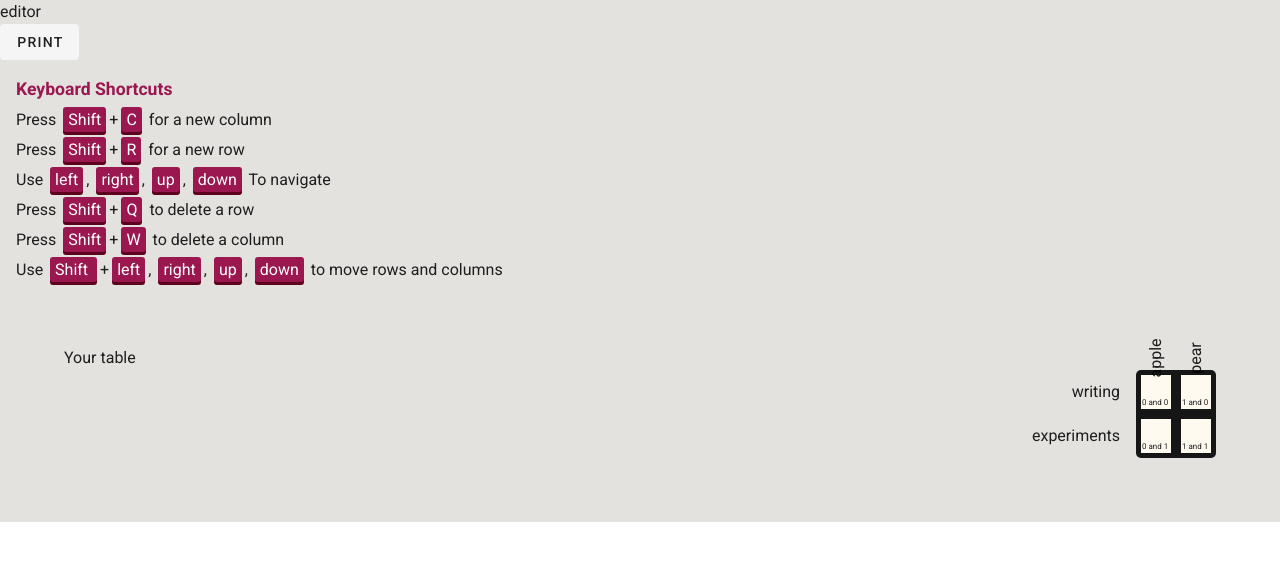
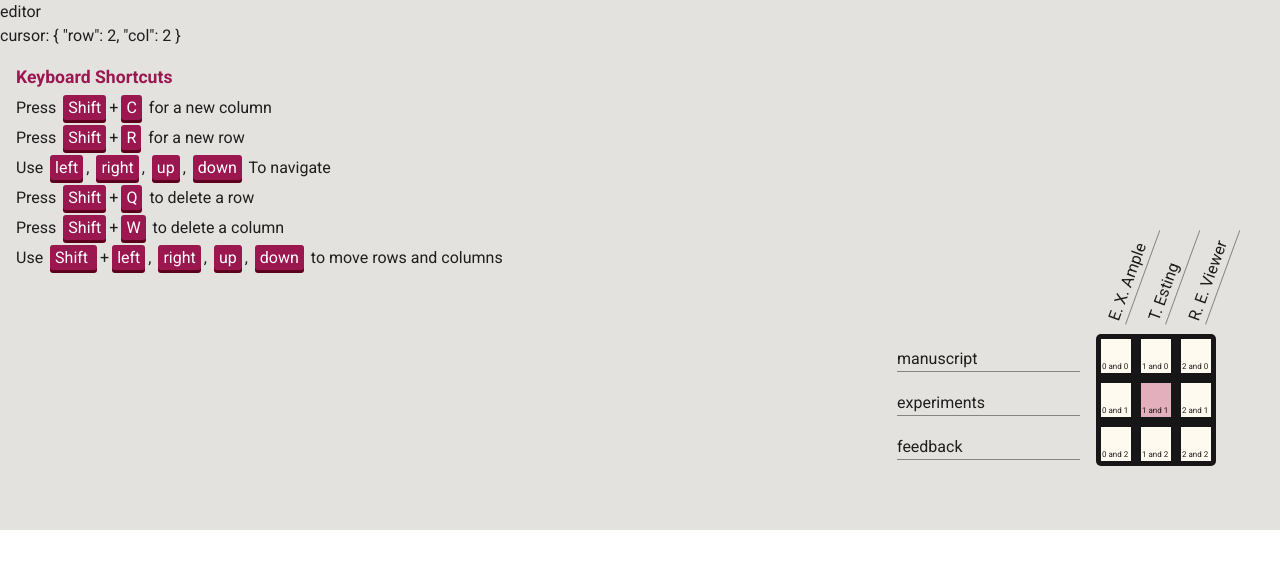
Before and after one commit to try-CTAB/CTAB-main, a Vue app: page / in a window 1280 px wide. Shown: the top 568 px of the page. Built offline with nearby package versions, Linux system fonts and the light colour scheme.

Commit message:
Making table editable
Most shortcuts working and table can now be edited easily.

```diff
--- a/src/components/HeatmapEditor.vue
+++ b/src/components/HeatmapEditor.vue
@@ -1,9 +1,12 @@
 <template>
     <div class="heatmap-editor">
         <div>editor</div>
-        <v-btn depressed @click="printContributionHeatmap">
-            print
-        </v-btn>
+        cursor: {{cursor}}
+<!--        rows: {{heatmap.rows}} <br>-->
+<!--        columns: {{heatmap.cols}}-->
+<!--        <v-btn depressed @click="testName">-->
+<!--            test-->
+<!--        </v-btn>-->
         <div class="shortcut-box">
             <div class="shortcut-title">Keyboard Shortcuts</div>
             <div class="shortcut-hint"> Press <span class="keyboard-key">Shift</span>+<span class="keyboard-key">C</span> for a new column </div>
@@ -22,10 +25,32 @@
         <div class="format-box"></div>
         <div class="editor">
             <div id="editor-grid">
-                <div style="grid-row: 1; grid-column: 1">Your table</div>
-                <div style="grid-row: 1; grid-column: 2" class="heatmap-column">banana</div>
-                <div style="grid-row: 2; grid-column: 1" class="heatmap-row">canine</div>
-                <div style="grid-row: 3; grid-column: 1" class="heatmap-row">cookin</div>
+                <div v-for="(col, index) in heatmap.cols" :key="index" class="heatmap-column"
+                     :class="'grid-c'+(index+1)+'r0'" v-bind:style="{ gridColumn: (index+2)}" >
+                    <div  class="heatmap-column-input">
+                    <v-text-field
+                            color="var(--theme-deep-red)"
+                            :value="heatmap.cols[index]"
+                            dense
+                            hide-details
+                            v-model="heatmap.cols[index]"
+                            :ref="'col'+(index+1)"
+                            @focus="$event.target.select()"
+                    ></v-text-field>
+                    </div>
+                </div>
+                <div v-for="(row, index) in heatmap.rows" :key="index" class="heatmap-row"
+                     :class="'grid-c0r'+(index+1)" v-bind:style="{ gridRow: (index+2)}">
+                    <v-text-field
+                            color="var(--theme-deep-red)"
+                            :value="heatmap.rows[index]"
+                            dense
+                            hide-details
+                            v-model="heatmap.rows[index]"
+                            :ref="'row'+(index+1)"
+                            @focus="$event.target.select()"
+                    ></v-text-field>
+                </div>
                 <div class="gridbars"></div>
                 <v-responsive :aspect-ratio="1" style="grid-row: 2; grid-column: 2" class="grid-el">
                   <div>doom</div>
@@ -46,10 +71,11 @@
     export default {
         name: "HeatmapEditor",
         data: () => ({
-            heatmap: {cols: ['apple', 'pear'],
-                rows: ['writing', 'experiments']},
+            heatmap: {cols: ['E. X. Ample', 'T. Esting','R. E. Viewer'],
+                rows: ['manuscript', 'experiments','feedback']},
             heatmapEl: null,
-            keysDown: {}
+            keysDown: {},
+            cursor: {row:2, col:2}
         }),
         watch: {
             heatmap: {
@@ -67,41 +93,12 @@
                 this.heatmapEl.style.gridTemplateRows = '1f' + ' auto'.repeat(this.heatmap.cols.length)
                 this.heatmapEl.style.gridTemplateColumns = '1f' + ' auto'.repeat(this.heatmap.rows.length);
                 // this.heatmap.style.gridTemplateRows = ;
-                this.drawColLabels();
-                this.drawRowLabels();
                 this.drawContents();
                 this.drawBorder();
+                this.drawCursor()
+            },
 
 
-            },
-
-            drawColLabels() {
-                // remove old labels
-                document.querySelectorAll('.heatmap-column').forEach(e => e.remove());
-                // draw newlabels
-                for (const [i, row] of this.heatmap.cols.entries()) {
-                    let col_label = document.createElement('div');
-                    col_label.innerHTML = row;
-                    col_label.classList.add("heatmap-column");
-                    col_label.style.gridColumn = i + 2;
-                    col_label.style.gridRow = 1;
-                    this.heatmapEl.appendChild(col_label)
-                }
-            },
-
-            drawRowLabels() {
-                // remove old labels
-                document.querySelectorAll('.heatmap-row').forEach(e => e.remove());
-                // draw newlabels
-                for (const [i, row] of this.heatmap.rows.entries()) {
-                    let col_label = document.createElement('div');
-                    col_label.innerHTML = row;
-                    col_label.classList.add("heatmap-row");
-                    col_label.style.gridColumn = 1;
-                    col_label.style.gridRow = i + 2;
-                    this.heatmapEl.appendChild(col_label)
-                }
-            },
 
             drawContents() {
                 // remove the old grid elements
@@ -111,6 +108,7 @@
                     for (let j = 0; j < this.heatmap.rows.length; j++) {
                         let grid_element = document.createElement('div');
                         grid_element.classList.add("grid-el");
+                        grid_element.classList.add(`grid-c${i+1}r${j+1}`);
                         grid_element.innerHTML = i +' and ' +  j;
                         grid_element.style.gridColumn = i + 2;
                         grid_element.style.gridRow = j + 2;
@@ -130,22 +128,117 @@
                 console.log('Clicked on ' + col + '  and row ' + row)
             },
 
+            // attempt to move the 'cursor'
+            moveCurrentSquare(directionVal) {
+                console.log('moving cursor' + directionVal)
+                if (directionVal === 1) { // right
+                    if (this.cursor.col < this.heatmap.cols.length) {
+                        this.cursor.col++;
+                    }
+                } else if (directionVal === 2) {// left
+                    if (this.cursor.row === 0 && this.cursor.col > 1) { // we are in header row, so we can only go to 1
+                        this.cursor.col--;
+                    } else if (this.cursor.row > 0 && this.cursor.col > 0 ) { // we cant go further than 0
+                        this.cursor.col--;
+                    }
+                } else if (directionVal === 3) {// up
+                    if (this.cursor.col === 0 && this.cursor.row > 1) { // we are in row labels, so we can only go to 1
+                        this.cursor.row--;
+                    } else if (this.cursor.col > 0 &&this.cursor.row > 0 ) { // we cant go further than 0
+                        this.cursor.row--;
+                    }
+                } else if (directionVal === 4) {// down
+                    if (this.cursor.row < this.heatmap.rows.length) {
+                        this.cursor.row++;
+                    }
+                }
+                this.drawCursor()
+            },
+
+            drawCursor() {
+                // first remove the cursor class from the previously focussed element
+                const old_focus = document.querySelectorAll(".cursor");
+                [].forEach.call(old_focus, (el) => { el.classList.remove("cursor") });
+
+                // and then add it to the new one!
+                let focusedEl = document.querySelector('.grid-c' + this.cursor.col + 'r' + this.cursor.row)
+                focusedEl.classList.add("cursor");
+            },
+
             addRow(name) {
-                this.heatmap.rows.push(name)
+                this.heatmap.rows.push(name);
+                // make sure we automatically select the text box to enter name
+                this.$nextTick(() => {
+                    // focus on the last text input element (which is the one we just added!)
+                    this.$refs['row'+this.heatmap.rows.length][0].focus();
+                    Object.keys(this.keysDown).forEach(v => this.keysDown[v] = false);
+                });
             },
 
             addColumn(name) {
-                this.heatmap.cols.push(name)
+                this.heatmap.cols.push(name);
+                // make sure we automatically select the text box to enter name
+                this.$nextTick(() => {
+                    // focus on the last text input element (which is the one we just added!)
+                    this.$refs['col' + this.heatmap.cols.length][0].focus();
+                    Object.keys(this.keysDown).forEach(v => this.keysDown[v] = false);
+                });
+            },
+
+            // remove a row based on the current value of currentSquare
+            removeRow() {
+                if (this.cursor.row !== 0){  // we cannot remove the headerQQ
+                    if (this.heatmap.rows.length > 1) { // cannot remove if we only have one left
+                        console.log('removing row nr: ' + this.cursor.row);
+                        this.heatmap.rows.splice(this.cursor.row - 1, 1);
+                        Object.keys(this.keysDown).forEach(v => this.keysDown[v] = false);  // prevent accidental multi-removal
+                    }
+                }
+            },
+
+            // remove a column based on the current value of currentSquare
+            removeColumn() {
+                if (this.cursor.col !== 0){  // we cannot remove the header
+                    if (this.heatmap.cols.length > 1) { // cannot remove if we only have one left
+                        console.log('removing column nr: ' + this.cursor.col);
+                        this.heatmap.cols.splice(this.cursor.col - 1, 1);
+                        Object.keys(this.keysDown).forEach(v => this.keysDown[v] = false);  // prevent accidental multi-removal
+                    }
+                }
             },
 
             handleKeyPress(event) {
                 this.keysDown[event.key] = true;  // we store key's last state (true=pressed)
-                console.log(event);
+                //console.log(event);
 
                 if (this.keysDown["Shift"] && (this.keysDown["C"] || this.keysDown["c"])) {
-                    this.addColumn('empty')
+                    this.addColumn('empty');
+                    event.preventDefault();  // prevent typing 'c'
                 } else if (this.keysDown["Shift"] && (this.keysDown["R"] || this.keysDown["r"])) {
-                    this.addRow('empty')
+                    this.addRow('empty');
+                    event.preventDefault();  // prevent typing 'r'
+                } else if (this.keysDown["Shift"] && (this.keysDown["Q"] || this.keysDown["q"])) {
+                    this.removeRow();
+                    event.preventDefault();  // prevent typing 'q'
+                } else if (this.keysDown["Shift"] && (this.keysDown["W"] || this.keysDown["w"])) {
+                    this.removeColumn();
+                    event.preventDefault();  // prevent typing 'W'
+                } else if (this.keysDown["Shift"] && this.keysDown['ArrowRight']) {
+                    console.log('WIP')
+                } else if (this.keysDown["Shift"] && this.keysDown['ArrowLeft']) {
+                    console.log('WIP')
+                } else if (this.keysDown["Shift"] && this.keysDown['ArrowUp']) {
+                    console.log('WIP')
+                } else if (this.keysDown["Shift"] && this.keysDown['ArrowDown']) {
+                    console.log('WIP')
+                } else if (this.keysDown['ArrowRight']) {
+                    this.moveCurrentSquare(1);
+                } else if (this.keysDown['ArrowLeft']) {
+                    this.moveCurrentSquare(2);
+                } else if (this.keysDown['ArrowUp']) {
+                    this.moveCurrentSquare(3);
+                } else if (this.keysDown['ArrowDown']) {
+                    this.moveCurrentSquare(4);
                 }
             },
 
@@ -197,6 +290,10 @@
         padding-bottom: 100%;
     }
 
+    .grid-el.cursor {
+        background-color: var(--theme-soft-pink);
+    }
+
     .gridbars {
         background-color: rgba(0,0,0,0.9);
         border-radius: 5px;
@@ -208,13 +305,32 @@
         align-self: center;
         justify-self: end;
         margin-right: 1rem;
+        grid-column: 0;
+    }
+
+    .heatmap-row.cursor {
+        background-color: var(--theme-soft-pink);
     }
 
     .heatmap-column {
         align-self: end;
         justify-self: center;
-        transform: rotate(-90deg);
-        /*margin-bottom: 1rem;*/
+
+        grid-row: 0;
+        position: relative;
+    }
+
+    .heatmap-column-input {
+        position: absolute;
+        bottom: 0px;
+        left: -5px;
+        transform-origin: center left;
+        transform: rotate(-70deg);
+        width: 100px;
+    }
+
+    .cursor .heatmap-column-input  {
+        background-color: var(--theme-soft-pink);
     }
 
     .shortcut-box {
```
